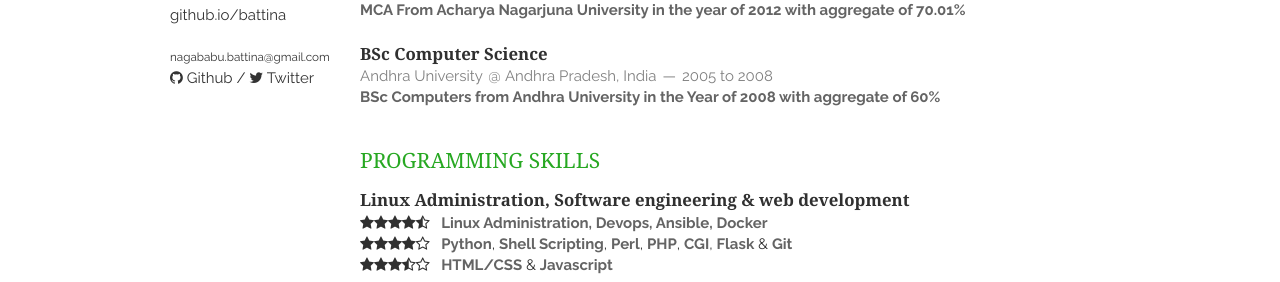
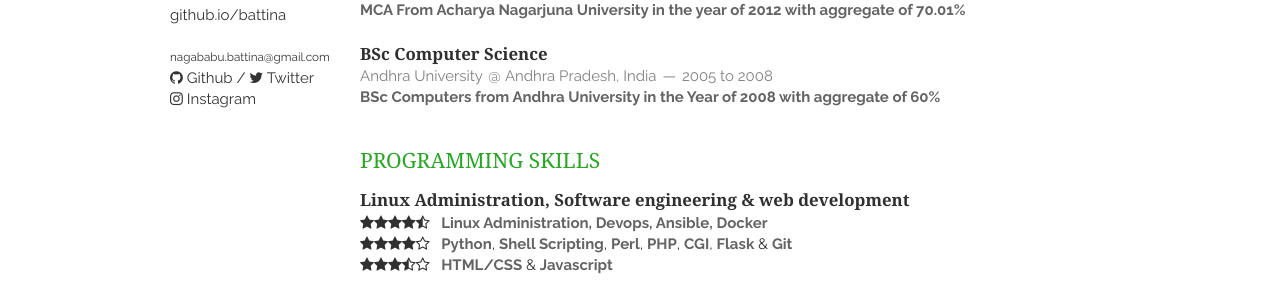
Before and after one commit to BVNAGABABU/battina, a Jekyll site: the page built from index.html, in a window 1280 px wide. Shown: the part 416-698 px from the top of the page. Built offline with Jekyll 4.4.1, drawn with Linux system fonts in a browser that asks for light colours; nearby versions of some CDN libraries; the list of posts is cut into pages by our own code.

Commit message:
Update layout.html

```diff
--- a/_layouts/layout.html
+++ b/_layouts/layout.html
@@ -44,7 +44,8 @@
         <p>
             <a href="{{ site.email_full }}" style="font-size: 11.7px">{{ site.email }}</a><br/>
             <a href="https://github.com/{{ site.github }}"><i class="fa fa-github"></i> Github</a> /
-            <a href="https://twitter.com/{{ site.twitter }}"><i class="fa fa-twitter"></i> Twitter</a>
+            <a href="https://twitter.com/{{ site.twitter }}"><i class="fa fa-twitter"></i> Twitter</a> <br/>
+            <a href="https://instagram.com//{{ site.instagram }}"><i class="fa fa-instagram"></i> Instagram</a>
         </p>
     </header>
     <div class="thirteen columns clearfix">
```
